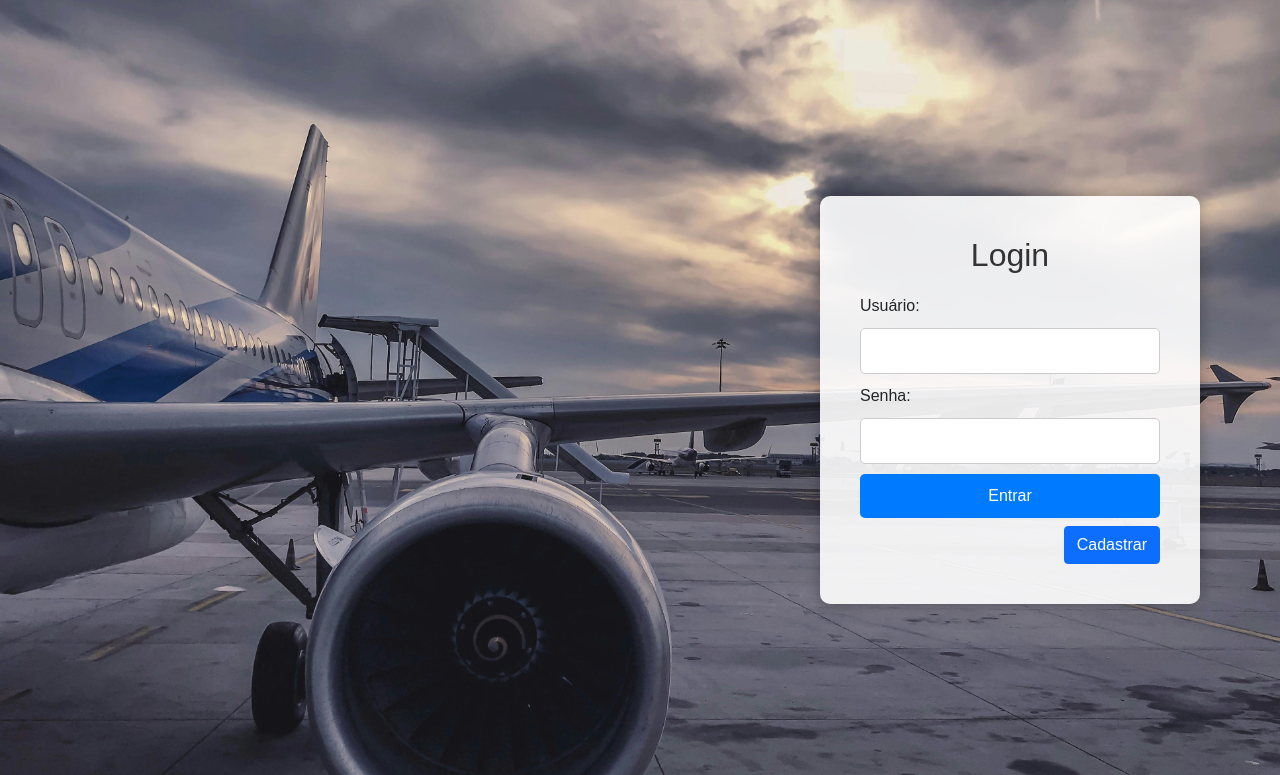
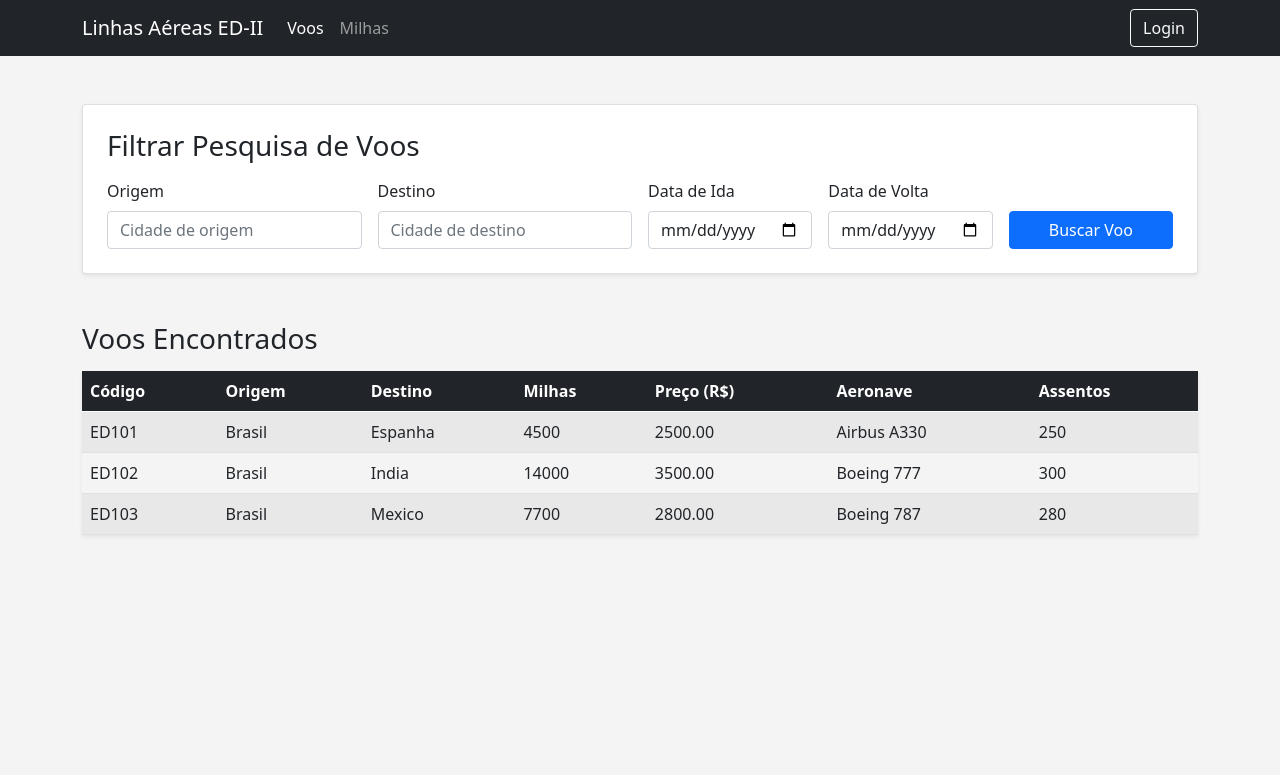
Before and after one commit to Lucasolical/Venda_de_Passagens, a Flask app: page / in a window 1280 px wide. Shown: the top 775 px of the page. Run offline with Flask 3, Linux system fonts and the light colour scheme.

Commit message:
Modificado homepage p/index

```diff
--- a/Venda_de_passagens/routes.py
+++ b/Venda_de_passagens/routes.py
@@ -1,10 +1,16 @@
 from main import app
-from flask import render_template,request, redirect, url_for
-from dicionarioVoo import*
+from flask import render_template, request, redirect, url_for
+from dicionarioVoo import voos, logins
 
 @app.route("/")
 def homepage():
-    return render_template("homepage.html")
+    return render_template("index.html",
+                           lista_de_voos=voos.items(),
+                           search_terms={})
+
+@app.route("/admin_login")
+def admin_login_page():
+    return render_template("login.html")
 
 @app.route("/login", methods=["POST"])
 def login():
@@ -13,24 +19,42 @@ def login():
     for user in logins:
         if usuario == user["nome"] and senha == user["senha"]:
             return redirect(url_for("usuarios", nome_usuario=user["nome"]))
-    return render_template("homepage.html", erro="Usuário ou senha incorretos!")
+    return render_template("login_admin.html", erro="Usuário ou senha incorretos!")
 
-@app.route("/contatos")
-def contatos():
-    return render_template("contatos.html")
+@app.route("/buscar_voos")
+def buscar_voos():
+
+    origem_filtro = request.args.get('origem', '').lower()
+    destino_filtro = request.args.get('destino', '').lower()
+
+    # (adicionar data_ida e data_volta aqui depois)
+
+    voos_filtrados = {}
+
+    for codigo, voo in voos.items():
+        origem_match = origem_filtro in voo['origem'].lower()
+        destino_match = destino_filtro in voo['destino'].lower()
+
+        if origem_match and destino_match:
+            voos_filtrados[codigo] = voo
+
+    return render_template("index.html",
+                           lista_de_voos=voos_filtrados.items(),
+                           search_terms={'origem': request.args.get('origem', ''),
+                                         'destino': request.args.get('destino', '')})
+
 
 @app.route("/usuario/<nome_usuario>")
 def usuarios(nome_usuario):
-    return render_template("usuariopage.html", nome_usuario = nome_usuario)
+    return render_template("adminpage.html", nome_usuario=nome_usuario)
 
 @app.route("/voos")
 def listar_voos():
     return render_template("listar_voos.html", lista_de_voos=voos)
 
-
 @app.route("/usuario/<nome_usuario>/voos")
-def listar_voos_para_usuario(nome_usuario):
-    return render_template("listar_voos.html",
+def listar_voos_para_admin(nome_usuario):
+    return render_template("listar_voos_admin.html",
                            lista_de_voos=voos,
                            nome_usuario=nome_usuario)
 
--- a/Venda_de_passagens/templates/usuariopage.html
+++ b/Venda_de_passagens/templates/adminpage.html
@@ -55,7 +55,7 @@
   <div class="content-container">
     <div class="welcome-box">Seja bem-vindo {{nome_usuario}}!</div>
 
-    <a href="{{ url_for('listar_voos_para_usuario', nome_usuario=nome_usuario) }}" class="btn btn-primary btn-lg">
+    <a href="{{ url_for('listar_voos_para_admin', nome_usuario=nome_usuario) }}" class="btn btn-primary btn-lg">
       Ver Voos Disponíveis
     </a>
 
--- /dev/null
+++ b/Venda_de_passagens/templates/index.html
@@ -0,0 +1,109 @@
+<!DOCTYPE html>
+<html lang="pt-br">
+<head>
+    <meta charset="UTF-8">
+    <meta name="viewport" content="width=device-width, initial-scale=1.0">
+    <title>Linhas Aéreas ED-II</title>
+    <link href="https://cdn.jsdelivr.net/npm/bootstrap@5.0.2/dist/css/bootstrap.min.css"
+          rel="stylesheet"
+          integrity="sha384-EVSTQN3/azprG1Anm3QDgpJLIm9Nao0Yz1ztcQTwFspd3yD65VohhpuuCOmLASjC"
+          crossorigin="anonymous">
+</head>
+<body style="background-color: #f4f4f4;">
+
+    <nav class="navbar navbar-expand-lg navbar-dark bg-dark">
+        <div class="container">
+            <a class="navbar-brand" href="/">Linhas Aéreas ED-II</a>
+            <div class="collapse navbar-collapse" id="navbarApp">
+                <ul class="navbar-nav me-auto mb-2 mb-lg-0">
+                    <li class="nav-item">
+                        <a class="nav-link active" href="/">Voos</a>
+                    </li>
+                    <li class="nav-item">
+                        <a class="nav-link" href="#">Milhas</a>
+                    </li>
+                </ul>
+                <a href="{{ url_for('admin_login_page') }}" class="btn btn-outline-light">
+                    Login
+                </a>
+            </div>
+        </div>
+    </nav>
+
+    <div class="container my-5">
+        <div class="card p-4 shadow-sm">
+            <h3 class="mb-3">Filtrar Pesquisa de Voos</h3>
+
+            <form action="{{ url_for('buscar_voos') }}" method="GET">
+                <div class="row g-3 align-items-end">
+                    <div class="col-md-3">
+                        <label for="origem" class="form-label">Origem</label>
+                        <input type="text" class="form-control" id="origem" name="origem"
+                               value="{{ search_terms.origem or '' }}" placeholder="Cidade de origem">
+                    </div>
+                    <div class="col-md-3">
+                        <label for="destino" class="form-label">Destino</label>
+                        <input type="text" class="form-control" id="destino" name="destino"
+                               value="{{ search_terms.destino or '' }}" placeholder="Cidade de destino">
+                    </div>
+                    <div class="col-md-2">
+                        <label for="data_ida" class="form-label">Data de Ida</label>
+                        <input type="date" class="form-control" id="data_ida" name="data_ida">
+                    </div>
+                    <div class="col-md-2">
+                        <label for="data_volta" class="form-label">Data de Volta</label>
+                        <input type="date" class="form-control" id="data_volta" name="data_volta">
+                    </div>
+                    <div class="col-md-2">
+                        <button type="submit" class="btn btn-primary w-100">Buscar Voo</button>
+                    </div>
+                </div>
+            </form>
+        </div>
+    </div>
+
+    <div class="container">
+
+        {% if lista_de_voos %}
+            <h3 class="mb-3">Voos Encontrados</h3>
+
+            <table class="table table-striped table-hover shadow-sm">
+                <thead class="table-dark">
+                    <tr>
+                        <th scope="col">Código</th>
+                        <th scope="col">Origem</th>
+                        <th scope="col">Destino</th>
+                        <th scope="col">Milhas</th>
+                        <th scope="col">Preço (R$)</th>
+                        <th scope="col">Aeronave</th>
+                        <th scope="col">Assentos</th>
+                    </tr>
+                </thead>
+                <tbody>
+                    {% for codigo, voo in lista_de_voos %}
+                    <tr>
+                        <td>{{ codigo }}</td>
+                        <td>{{ voo.origem }}</td>
+                        <td>{{ voo.destino }}</td>
+                        <td>{{ voo.milhas }}</td>
+                        <td>{{ "%.2f"|format(voo.preco) }}</td>
+                        <td>{{ voo.aeronave }}</td>
+                        <td>{{ voo.assentos }}</td>
+                    </tr>
+                    {% endfor %}
+                </tbody>
+            </table>
+
+        {% else %}
+            <div class="alert alert-warning" role="alert">
+                Nenhum voo encontrado para os filtros informados.
+            </div>
+        {% endif %}
+
+    </div>
+
+    <script src="https://cdn.jsdelivr.net/npm/bootstrap@5.0.2/dist/js/bootstrap.bundle.min.js"
+            integrity="sha384-MrcW6ZMFYlzcLA8Nl+NtUVF0sA7MsXsP1UyJoMp4YLEuNSfAP+JcXn/tWtIaxVXM"
+            crossorigin="anonymous"></script>
+</body>
+</html>
```
Also changed, not shown: Venda_de_passagens/templates/listar_voos_admin.html (renamed from Venda_de_passagens/templates/listar_voos.html, +12 -0 lines), Venda_de_passagens/templates/login.html (renamed from Venda_de_passagens/templates/homepage.html).
